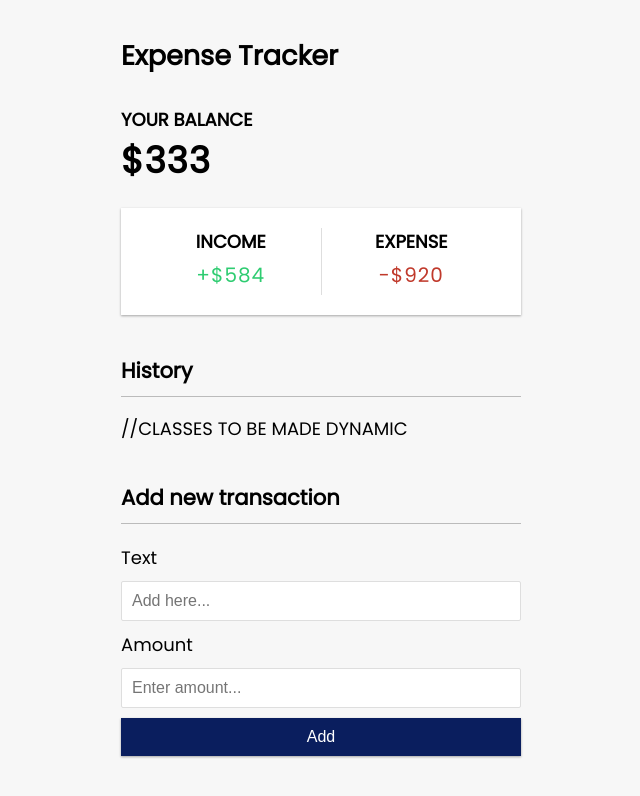
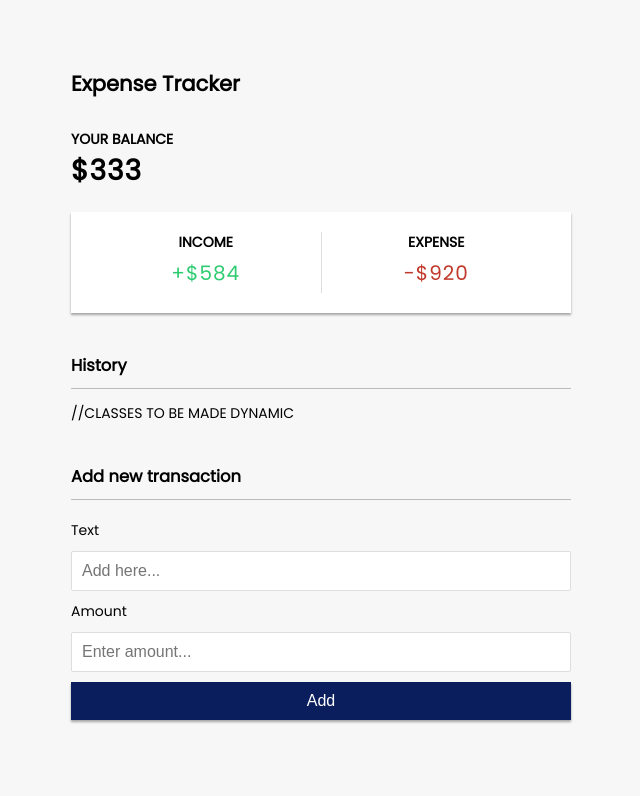
Before and after one commit to codes001/vuejs-expense-tracker, a Vue app: page / in a window 1280 px wide. Shown: the top 796 px of the page, without its empty margins (319-959 px from the left). Built offline with nearby package versions, Linux system fonts and the light colour scheme.

Commit message:
Modified my css

```diff
--- a/src/assets/main.css
+++ b/src/assets/main.css
@@ -1,7 +1,7 @@
 @import url('https://fonts.googleapis.com/css?family=Poppins&display=swap');
 
 :root {
-  --box-shadow: 0 1px 3px rgba(0, 0, 0, 0.12), 0 1px 2px rgba(0, 0, 0, 0.24);
+  --box-shadow: 0 2px 3px rgba(0, 0, 0, 0.12), 0 2px 2px rgba(0, 0, 0, 0.24);
 }
 
 * {
@@ -17,12 +17,12 @@ body {
   min-height: 100vh;
   margin: 0;
   font-family: 'Poppins', sans-serif;
-  font-size: 18px;
+  font-size: 14px;
 }
 
 .container {
   margin: 30px auto;
-  width: 400px;
+  width: 500px;
 }
 
 h1 {
--- a/src/components/AddTransaction.vue
+++ b/src/components/AddTransaction.vue
@@ -17,3 +17,9 @@
     <button class="btn">Add</button>
   </form>
 </template>
+
+<script>
+export default {
+
+}
+</script>
```
